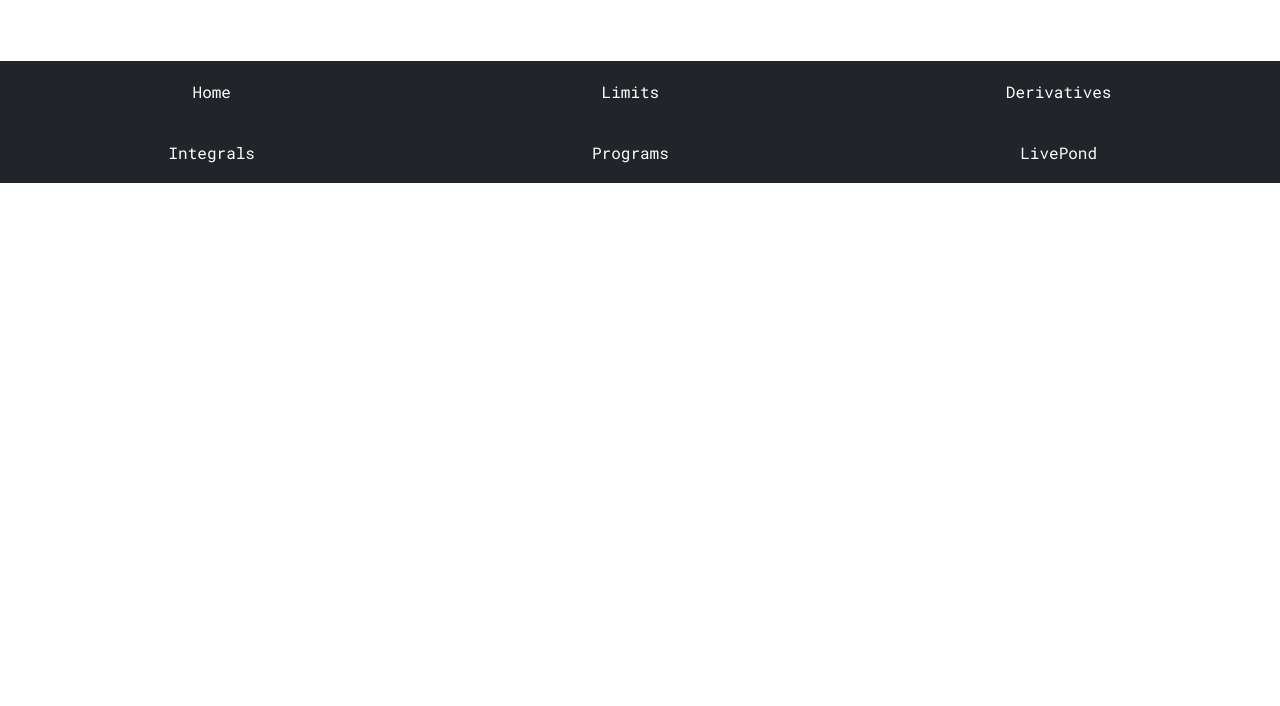
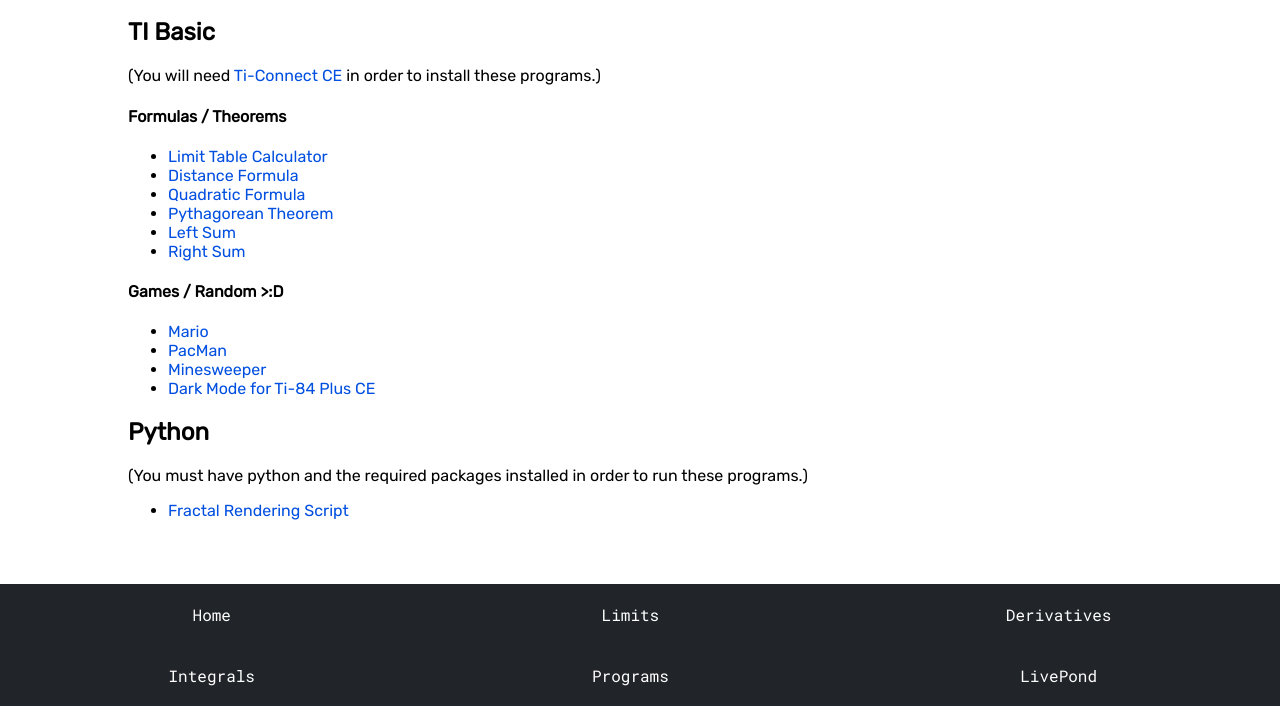
Before and after one commit to nJohnson02/calculus, a website: page public/views/programs.html in a window 1280 px wide. Shown: the part 166-872 px from the top of the page. Before the commit the page ends 800 px from the top, so only its background shows below. Drawn offline with nearby package versions, Linux system fonts and the light colour scheme; files that its build step writes are made by us from their sources.

Commit message:
programs.html fix

```diff
--- a/public/views/programs.html
+++ b/public/views/programs.html
@@ -1,3 +1,4 @@
+
 <!DOCTYPE html>
 <html lang="en">
 <head>
@@ -6,12 +7,13 @@
     <meta http-equiv="X-UA-Compatible" content="ie=edge">
     <script src="https://ajax.googleapis.com/ajax/libs/jquery/3.4.1/jquery.min.js"></script>
     <link rel="stylesheet" type="text/css" href="./css/style.comp.css">
-    <title>Calculus - Programs</title>
+    <title>Calculus</title>
 </head>
+<!--PGP Test :D-->
 <body>
     <nav>
         <div id="nav-title">
-            <a class="nav-link" href="/">Calculus</a>
+            <a class="nav-link" href="index.html">Calculus</a>
         </div>
         <div id="nav-link-wrap">
             <div class="nav-item">
@@ -24,16 +26,39 @@
                 <a class="nav-link" href="/integrals">Integrals</a>
             </div>
             <div class="nav-item">
-                <a class="nav-link" href="/programs">Programs</a>
+                <a class="nav-link" href="programs.html">Programs</a>
             </div>
         </div>
     </nav>
     <main>
         <h1>Programs</h1>
+        <h2>TI Basic</h2>
+        <p>(You will need <a class="main-link" href="https://education.ti.com/en/products/computer-software/ti-connect-ce-sw">Ti-Connect CE</a> in order to install these programs.)</p>
+        <h4>Formulas / Theorems</h4>
+            <ul>
+                <li><a class="main-link" href="programs/LIMTBL.8xp">Limit Table Calculator</a></li>
+                <li><a class="main-link" href="programs/DISTANCE.8xp">Distance Formula</a></li>
+                <li><a class="main-link" href="programs/QF.8xp">Quadratic Formula</a></li>
+                <li><a class="main-link" href="programs/PT.8xp">Pythagorean Theorem</a></li>
+                <li><a class="main-link" href="programs/LEFTSUM.8xp">Left Sum</a></li>
+                <li><a class="main-link" href="programs/RIGHTSUM.8xp">Right Sum</a></li>
+            </ul>
+            <h4>Games / Random >:D</h4>
+            <ul>
+                <li><a class="main-link" href="programs/OIRAM.8xp">Mario</a></li>
+                <li><a class="main-link" href="programs/PACMAN.8xp">PacMan</a></li>
+                <li><a class="main-link" href="programs/MINES.8xp">Minesweeper</a></li>
+                <li><a class="main-link" href="programs/DARK.8xp">Dark Mode for Ti-84 Plus CE</a></li>
+            </ul>
+        <h2>Python</h2>
+        <p>(You must have python and the required packages installed in order to run these programs.)</p>
+        <ul>
+            <li><a class="main-link" href="programs/fractals.py">Fractal Rendering Script</a></li>
+        </ul>
     </main>
     <footer>
         <div class="foot-item">
-            <a class="foot-link" href="/">Home</a>
+            <a class="foot-link" href="/index.html">Home</a>
         </div>
         <div class="foot-item">
             <a class="foot-link" href="/limits">Limits</a>
```
